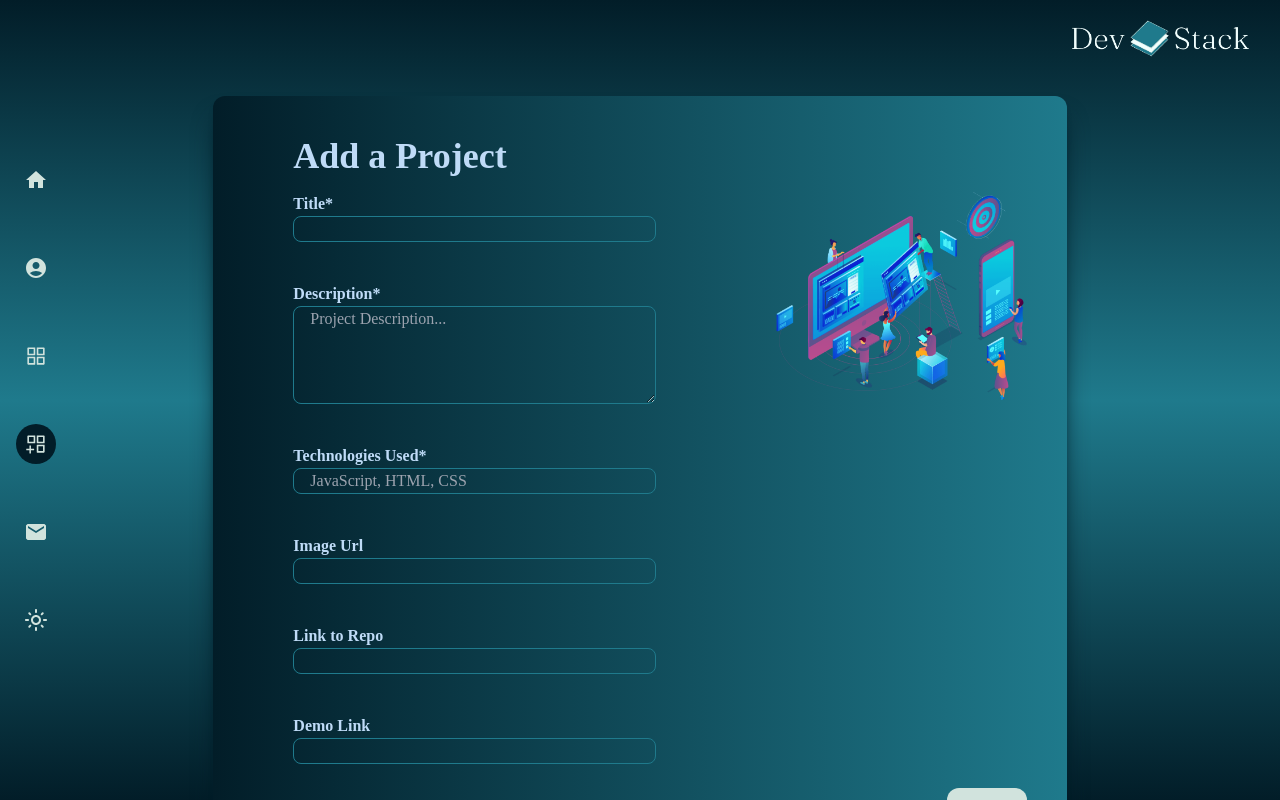
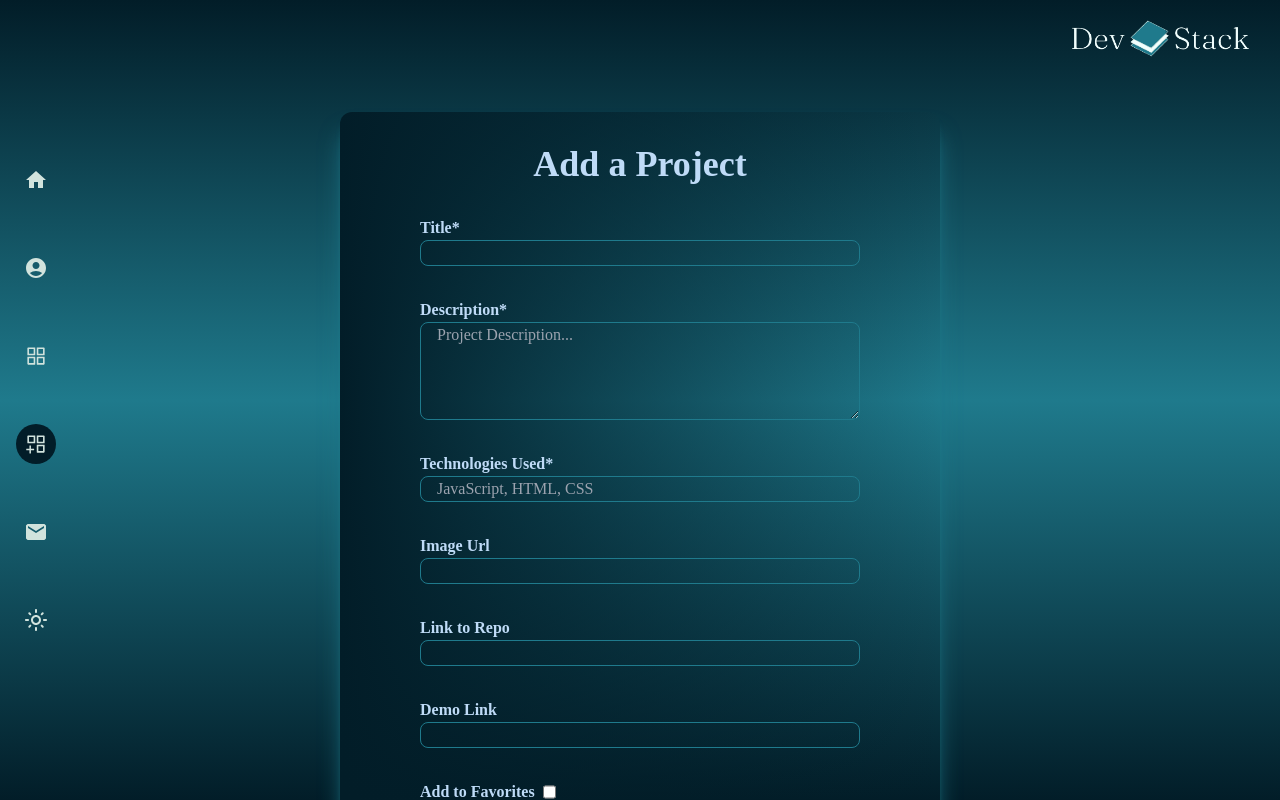
Before and after one commit to joshuanelsondev/devstack-project, a React (Create React App) app: page /projects/new in a window 1280 px wide. Shown: the top 800 px of the page. Built offline with nearby package versions, Linux system fonts and the light colour scheme.

Commit message:
Edit responsiveness of NewProject.js

```diff
--- a/src/Components/EditProject.js
+++ b/src/Components/EditProject.js
@@ -81,8 +81,8 @@ export default function EditProject() {
   };
 
   return (
-    <div className="h-full w-full flex justify-center pb-20">
-      <div className="bg-gradient-to-r from-dark to-primary rounded-xl w-8/12 h-fit mt-24 flex flex-col items-start p-10 pl-20 gap-4 shadow-xl shadow-dark">
+    <div className="h-full w-full flex justify-center  pb-20">
+      <div className="bg-gradient-to-r from-dark  rounded-xl w-full h-fit mt-24 flex flex-col items-start p-10  gap-4 shadow-xl shadow-dark">
         <h1 className="text-blue text-4xl font-bold">Add a Project</h1>
         {errorMessage && <p className="text-red">{errorMessage}</p>}
         <div className="flex">
@@ -195,13 +195,12 @@ export default function EditProject() {
                 className="cursor-pointer"
               />
             </div>
-          </form>
             <div className="flex flex-col items-end justify-between">
-            <img
+              {/* <img
                 src={projectCartoon}
                 alt="Cartoon of people constructing a project"
                 className="w-full h-auto"
-            />
+              /> */}
               <div className="flex gap-4">
                 <button
                   onClick={toggleModal}
@@ -217,6 +216,7 @@ export default function EditProject() {
                 </button>
               </div>
             </div>
+          </form>
         </div>
       </div>
       {showModal && (
--- a/src/Components/Nav.js
+++ b/src/Components/Nav.js
@@ -64,15 +64,15 @@ export default function Nav({ toggleMode }) {
 
     return (
       <div className="h-20 w-full absolute z-50">
-        <div className="fixed flex w-full h-auto justify-center bg-gradient-to-r from-primary to-dark md:absolute md:right-0 md:h-auto md:w-60 md:bg-none">
+        <div className="fixed flex w-full h-auto justify-center bg-gradient-to-r from-primary to-dark lg:absolute lg:right-0 lg:h-auto lg:w-60 lg:bg-none">
           <img
             src={DevStackLogoLight}
             alt="DevStack Logo"
-            className="w-40 mt-4 sm:w-52 cursor-pointer"
+            className="mt-4 w-52 cursor-pointer"
             onClick={() => navigate("/")}
           />
         </div>
-        <div className="hidden md:flex flex-col fixed top-[20%] gap-12 ml-1 sm:ml-4">
+        <div className="hidden lg:flex flex-col fixed top-[20%] gap-12 ml-1 sm:ml-4">
           <div className="flex items-center lg:gap-4 md:gap-1">
             <MdHome
               onClick={() => navigate("/")}
@@ -162,7 +162,7 @@ export default function Nav({ toggleMode }) {
         </div>
 
         <div className="h-10 w-10 flex justify-center fixed top-6 left-4">
-          <div className="z-10 md:hidden">
+          <div className="z-10 lg:hidden">
             <AiOutlineMenu
               onClick={toggleNav}
               className="text-blue transition-colors duration-300 ease-in-out transform hover:scale-110 cursor-pointer"
--- a/src/Components/NewProject.js
+++ b/src/Components/NewProject.js
@@ -62,17 +62,12 @@ export default function NewProject() {
     };
 
     return (
-      <div className="h-full w-full flex justify-center pb-20">
-        <div className="bg-gradient-to-r from-dark to-primary rounded-xl w-8/12 h-fit mt-24 flex flex-col items-start p-10 pl-20 gap-4 shadow-xl shadow-dark">
-          <h1 className="text-blue text-4xl font-bold">Add a Project</h1>
+      <div className="flex justify-center mx-4 pt-28 pb-10">
+        <form className="flex flex-col items-center gap-6 sm:gap-8 z-10 text-blue bg-gradient-to-r from-dark to-transparent h-fit w-11/12 sm:w-[600px] p-8 sm:px-20 mb-10 rounded-xl shadow-xl shadow-primary">
+          <h1 className="text-blue text-4xl font-bold self-center">Add a Project</h1>
           {errorMessage && <p className="text-red">{errorMessage}</p>}
-          <div className="flex">
-            <form className="flex flex-col items-start w-full gap-10 z-10 text-blue">
-              <div className="flex flex-col w-9/12">
-                <label
-                  className="text-blue text-md font-semibold"
-                  htmlFor="title"
-                >
+          <div className="flex flex-col w-full">
+            <label className="text-blue text-md font-semibold" htmlFor="title">
               Title*
             </label>
             <input
@@ -84,7 +79,7 @@ export default function NewProject() {
               required
             />
           </div>
-              <div className="flex flex-col w-9/12">
+          <div className="flex flex-col w-full">
             <label
               className="text-blue text-md font-semibold"
               htmlFor="description"
@@ -102,11 +97,8 @@ export default function NewProject() {
               required
             />
           </div>
-              <div className="flex flex-col w-9/12">
-                <label
-                  className="text-blue text-md font-semibold"
-                  htmlFor="tech"
-                >
+          <div className="flex flex-col w-full">
+            <label className="text-blue text-md font-semibold" htmlFor="tech">
               Technologies Used*
             </label>
             <input
@@ -119,11 +111,8 @@ export default function NewProject() {
               required
             />
           </div>
-              <div className="flex flex-col w-9/12">
-                <label
-                  className="text-blue text-md font-semibold"
-                  htmlFor="image"
-                >
+          <div className="flex flex-col w-full">
+            <label className="text-blue text-md font-semibold" htmlFor="image">
               Image Url
             </label>
             <input
@@ -134,7 +123,7 @@ export default function NewProject() {
               value={newProject.image}
             />
           </div>
-              <div className="flex flex-col w-9/12">
+          <div className="flex flex-col w-full">
             <label
               className="text-blue text-md font-semibold"
               htmlFor="github_link"
@@ -149,7 +138,7 @@ export default function NewProject() {
               value={newProject.github_link}
             />
           </div>
-              <div className="flex flex-col w-9/12">
+          <div className="flex flex-col w-full">
             <label
               className="text-blue text-md font-semibold"
               htmlFor="demo_link"
@@ -164,7 +153,7 @@ export default function NewProject() {
               value={newProject.demo_link}
             />
           </div>
-              <div className="flex gap-2">
+          <div className="flex gap-2 w-full">
             <label
               className="text-blue text-md font-semibold"
               htmlFor="is_favorite"
@@ -179,13 +168,7 @@ export default function NewProject() {
               className="cursor-pointer"
             />
           </div>
-            </form>
-            <div className="flex flex-col items-end justify-between">
-              <img
-                src={projectCartoon}
-                alt="Cartoon of people constructing a project"
-                className="w-full h-auto"
-              />
+          <div className="flex w-full justify-end">
             <button
               onClick={handleSubmit}
               className="text-primary font-semibold bg-secondary cursor-pointer p-2 rounded-xl w-20 z-30 h-auto hover:bg-dark hover:text-secondary"
@@ -193,8 +176,7 @@ export default function NewProject() {
               Save
             </button>
           </div>
-          </div>
-        </div>
+        </form>
       </div>
     );
 }
--- a/src/Pages/Edit.js
+++ b/src/Pages/Edit.js
@@ -1,5 +1,5 @@
 import EditProject from "../Components/EditProject";
 
 export default function Edit() {
-  return <div><EditProject /></div>;
+  return <div className="w-8/12"><EditProject /></div>;
 }
--- a/src/Pages/New.js
+++ b/src/Pages/New.js
@@ -2,7 +2,7 @@ import NewProject from "../Components/NewProject";
 
 export default function New() {
   return (
-    <div>
+    <div className="h-full w-full">
       <NewProject />
     </div>
   )
```
Lines whose indentation alone changed are shown as unchanged.
